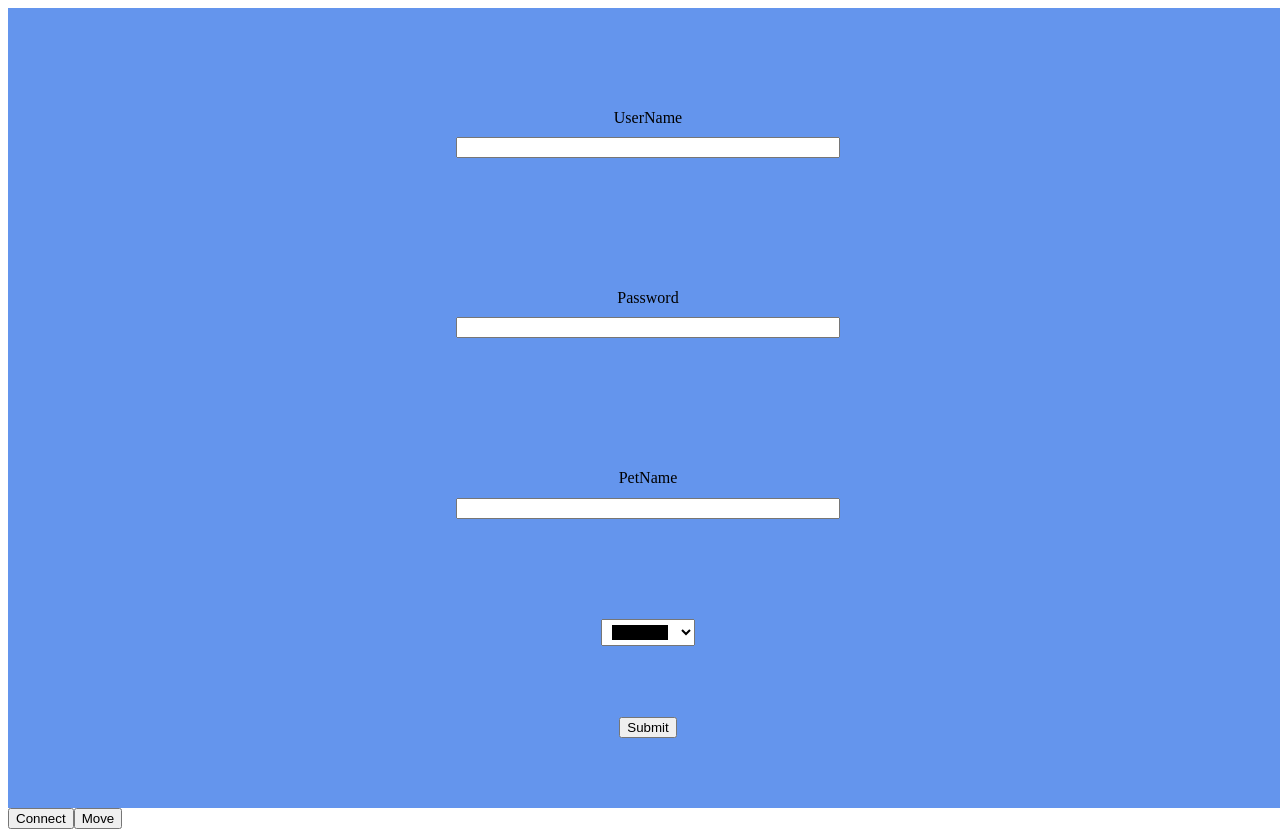
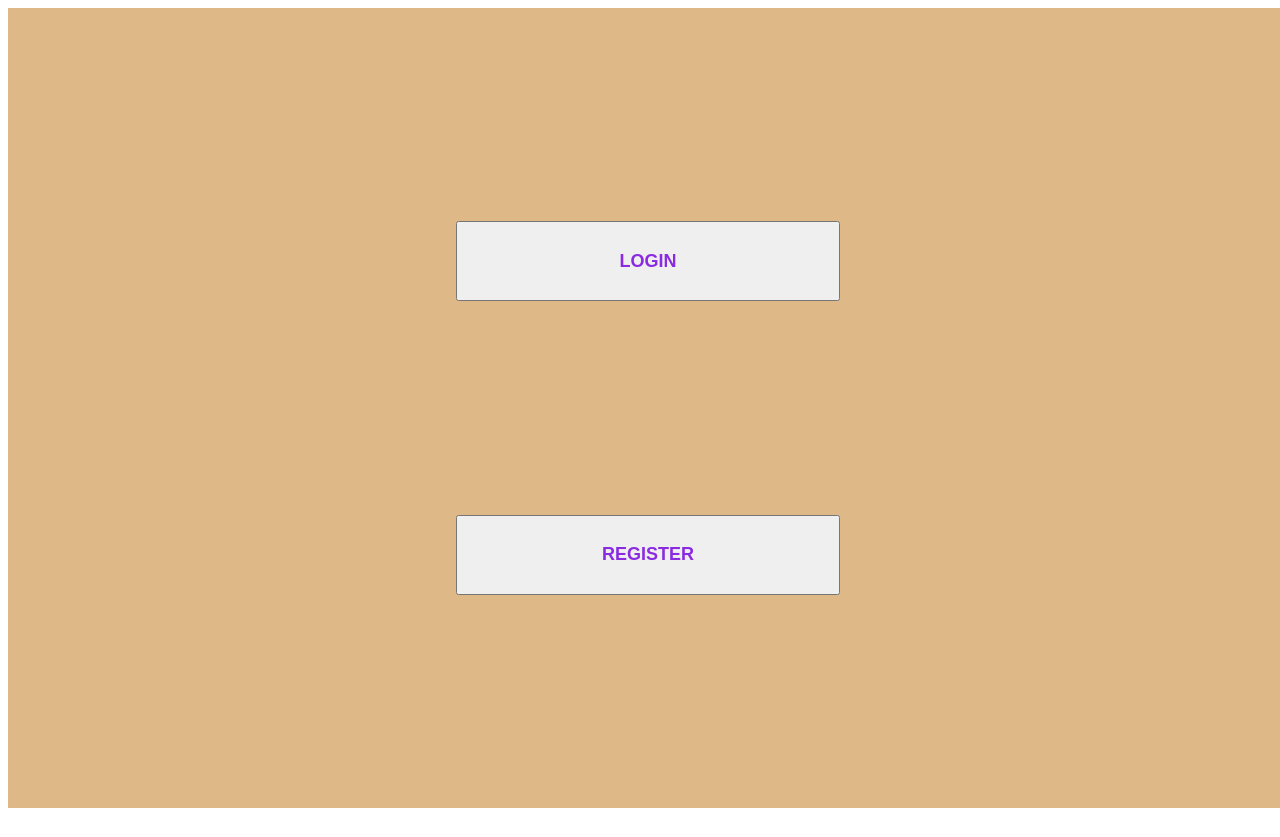
Before and after one commit to josedavms13/tamagotchi-fe, a React (Vite) app: page / in a window 1280 px wide. After the commit the page ends 816 px from the top, so only its background shows below. Built offline with nearby package versions, Linux system fonts and the light colour scheme.

Commit message:
HomePage

```diff
--- a/src/App.tsx
+++ b/src/App.tsx
@@ -1,28 +1,12 @@
-import {useRef} from "react";
-import {WebSockets} from "./Classes/WebSockets/WebSockets.ts";
-import {Register} from "./Components/Register/Register.tsx";
+import "./App.css";
+import {Home} from "./Components/home/Home.tsx";
 
 function App() {
 
-   const sockets = useRef<WebSockets>(
-      new WebSockets("http://localhost", 4500)
-   );
 
    return (
       <>
-         <Register username={null} password={null} petName={null} perColor={null} />
-         <button onClick={ () => sockets.current.connect(
-            {
-               onError: () => console.log("Connected"),
-               onSuccess: () => console.log("Disconnected")
-            }
-         ) }>Connect
-         </button>
-
-         <button onClick={ () => sockets.current.move() }>
-            Move
-         </button>
-
+         <Home />
       </>
    );
 }
--- a/src/Components/Register/Register.tsx
+++ b/src/Components/Register/Register.tsx
@@ -1,7 +1,15 @@
 import {IResgisterTypes} from "./resgisterTypes.ts";
 import "./resgisterStyles.css"
+import {useState} from "react";
+import {LoginPage} from "../login/LoginPage.tsx";
 
 export function Register({username, password, petName, perColor}: IResgisterTypes) {
+
+   const [loginClick, setLoginClick] = useState(false)
+   function onLoginClick() {
+      setLoginClick(true)
+   }
+
    return(
       <div className="register">
          <div className="infoSpace">
@@ -27,7 +35,11 @@ export function Register({username, password, petName, perColor}: IResgisterType
          </div>
          <div className="button">
             <button type="submit">Submit</button>
+            <button onClick={onLoginClick}>Login
+               {loginClick && <LoginPage userName={null} password={null}/>}
+            </button>
          </div>
+
       </div>
    )
 }
--- /dev/null
+++ b/src/Components/home/Home.tsx
@@ -0,0 +1,58 @@
+import {LoginPage} from "../login/LoginPage.tsx";
+import {Register} from "../Register/Register.tsx";
+import {useEffect, useState} from "react";
+import {tHome} from "./home.types.ts";
+import "./home.css";
+
+export function Home() {
+   const [loginPageOn, setLoginPageOn] = useState(true);
+   const [registerPageOn, setRegisterPageOn] = useState(false);
+
+   const [currentScreen, setCurrentScreen] = useState<tHome>("Home");
+
+   useEffect(() => {
+      refresh();
+      switch (currentScreen) {
+      case "Login":
+         setLoginPageOn(true);
+         setCurrentScreen("Login")
+         break;
+      case "Register":
+         setRegisterPageOn(true);
+         setCurrentScreen("Register")
+
+         break;
+      }
+
+   }, [currentScreen, refresh]);
+
+   function refresh() {
+      setLoginPageOn(false);
+      setRegisterPageOn(false);
+   }
+
+   function onLoginButton() {
+      setLoginPageOn(true);
+      setRegisterPageOn(false);
+   }
+
+   function onRegisterButton() {
+      setRegisterPageOn(true);
+      setLoginPageOn(false);
+   }
+
+   return (
+      <div className={ "mainPage" }>
+         <button onClick={ onLoginButton } className={ "buttons" }> Login
+            {
+               loginPageOn && <LoginPage userName={ null } password={ null }/>
+            }
+         </button>
+         <button onClick={ onRegisterButton } className={ "buttons" }> Register
+            {
+               registerPageOn && <Register username={ null } password={ null } petName={ null } perColor={ null }/>
+            }
+         </button>
+      </div>
+   );
+}
--- /dev/null
+++ b/src/Components/home/home.css
@@ -0,0 +1,17 @@
+
+.mainPage{
+    width: 100vw;
+    height: 100vh;
+    display: flex;
+    flex-direction: column;
+    justify-content: space-evenly;
+    align-items: center;
+    justify-items: center;
+    background-color: burlywood;
+}
+
+.buttons{
+    width: 30%;
+    height: 10%;
+
+}
--- /dev/null
+++ b/src/Components/home/home.types.ts
@@ -0,0 +1 @@
+export type tHome = "Login" | "Register" | "Home"
--- a/src/Components/login/LoginPage.tsx
+++ b/src/Components/login/LoginPage.tsx
@@ -1,18 +1,34 @@
 import {ILoginPageTypes} from "./loginPageTypes.ts";
-import "./loginPageStyles.css"
+import "./loginPageStyles.css";
+import {useState} from "react";
+import {Home} from "../home/Home.tsx";
 
-export function LoginPage({userName, password}:ILoginPageTypes) {
+export function LoginPage({userName, password}: ILoginPageTypes) {
+   const [homeButtonOn, setHomeButtonOn] = useState(false);
+
+   function onHomeClick() {
+      setHomeButtonOn(true);
+   }
+
    return (
       <div className="loginPage">
          <div className="userName">
-            <label form="userName">userName</label>
-            <input type="text">{userName}</input>
+            <label form="userName">User Name</label>
+            <input type="text" className={ "completeBar" }>{ userName }</input>
          </div>
          <div className="password">
-            <label form={"loginPassword"}>Password</label>
-            <input type="password">{password}</input>
+            <label form={ "loginPassword" }>Password</label>
+            <input type="password" className={ "completeBar" }>{ password }</input>
          </div>
-         <button className={"submitLogin"} type={"submit"}>submit</button>
+         <div className={ "buttons" }>
+            <button className={ "submitLogin" } type={ "submit" }>submit</button>
+            <button onClick={ onHomeClick }> Home
+               {
+                  homeButtonOn && <Home/>
+               }
+            </button>
+         </div>
+
       </div>
-   )
+   );
 }
--- a/src/Components/login/loginPageStyles.css
+++ b/src/Components/login/loginPageStyles.css
@@ -0,0 +1,42 @@
+.loginPage{
+    width: 100vw;
+    height: 100vh;
+    display: flex;
+    flex-direction: column;
+    align-items: center;
+    justify-content: space-evenly;
+    justify-items: center;
+    background-color: indianred;
+}
+.userName{
+    display: flex;
+    flex-direction: column;
+    align-items: center;
+    justify-content: space-between;
+    height: 70px;
+    font-size: x-large;
+    text-transform: capitalize;
+}
+.password{
+    display: flex;
+    flex-direction: column;
+    align-items: center;
+    justify-content: space-between;
+    height: 70px;
+    font-size: x-large;
+    text-transform: capitalize;
+}
+
+.completeBar{
+    height: 30px;
+    width: 40vw;
+}
+
+.buttons{
+    height: 5vh;
+    width: 10vw;
+    font-size: large;
+    text-transform: uppercase;
+    font-weight: bold;
+    color: blueviolet;
+}
--- a/src/Components/login/loginPageTypes.ts
+++ b/src/Components/login/loginPageTypes.ts
@@ -1,4 +1,4 @@
 export interface ILoginPageTypes {
-   userName:string,
-   password:string
+   userName:string | null,
+   password:string | null
 }
```
